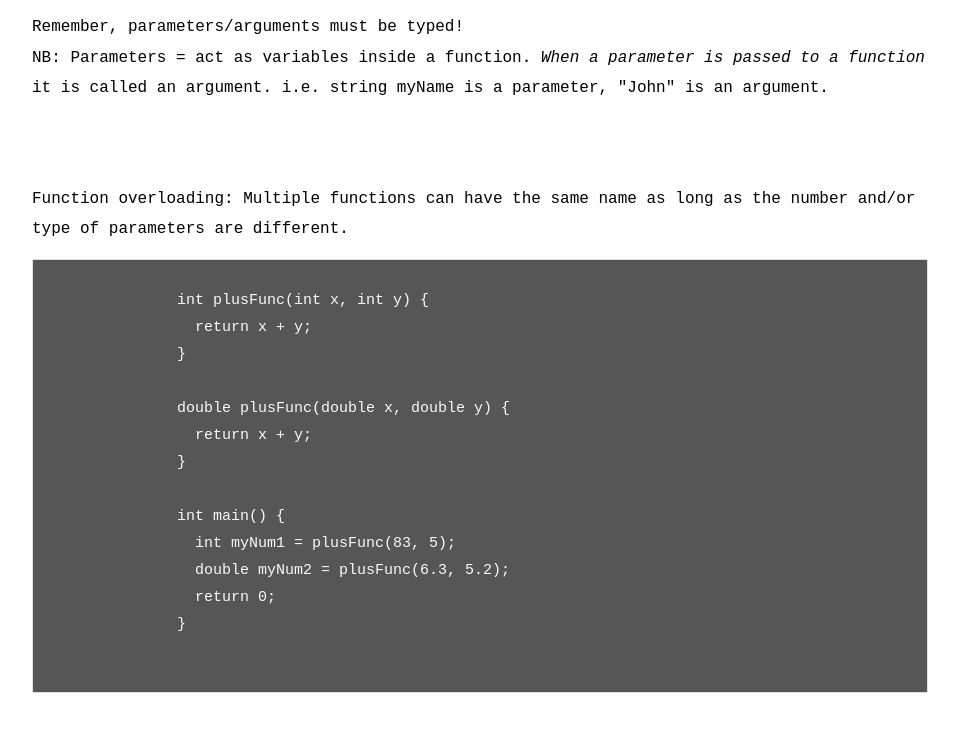
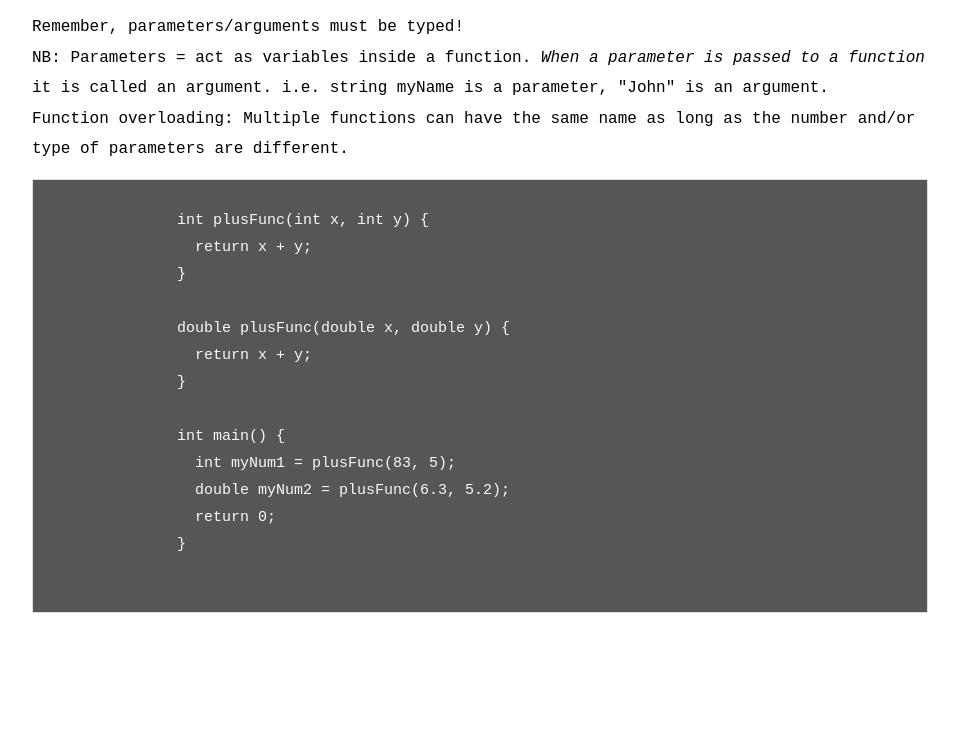
Before and after one commit to cold-pac/Cplusplus-Notes, a plain HTML site: page index.html in a window 1280 px wide. Shown: the part 6938-7676 px from the top of the page, without its empty margins (168-1127 px from the left). After the commit the page ends 7596 px from the top, so only its background shows below. Drawn offline with Linux system fonts and the light colour scheme.

Commit message:
updated notes

```diff
--- a/index.html
+++ b/index.html
@@ -407,9 +407,7 @@
             </code>
         </pre>
         Remember, parameters/arguments must be typed! <br/>
-        NB: Parameters = act as variables inside a function. <i>When a parameter is passed to a function</i> it is called an argument. i.e. string myName is a parameter, "John" is an argument.
-    </div>
-    <div class = "be">
+        NB: Parameters = act as variables inside a function. <i>When a parameter is passed to a function</i> it is called an argument. i.e. string myName is a parameter, "John" is an argument. <br/>
         Function overloading: Multiple functions can have the same name as long as the number and/or type of parameters are different.
         <pre>
             <code>
```
